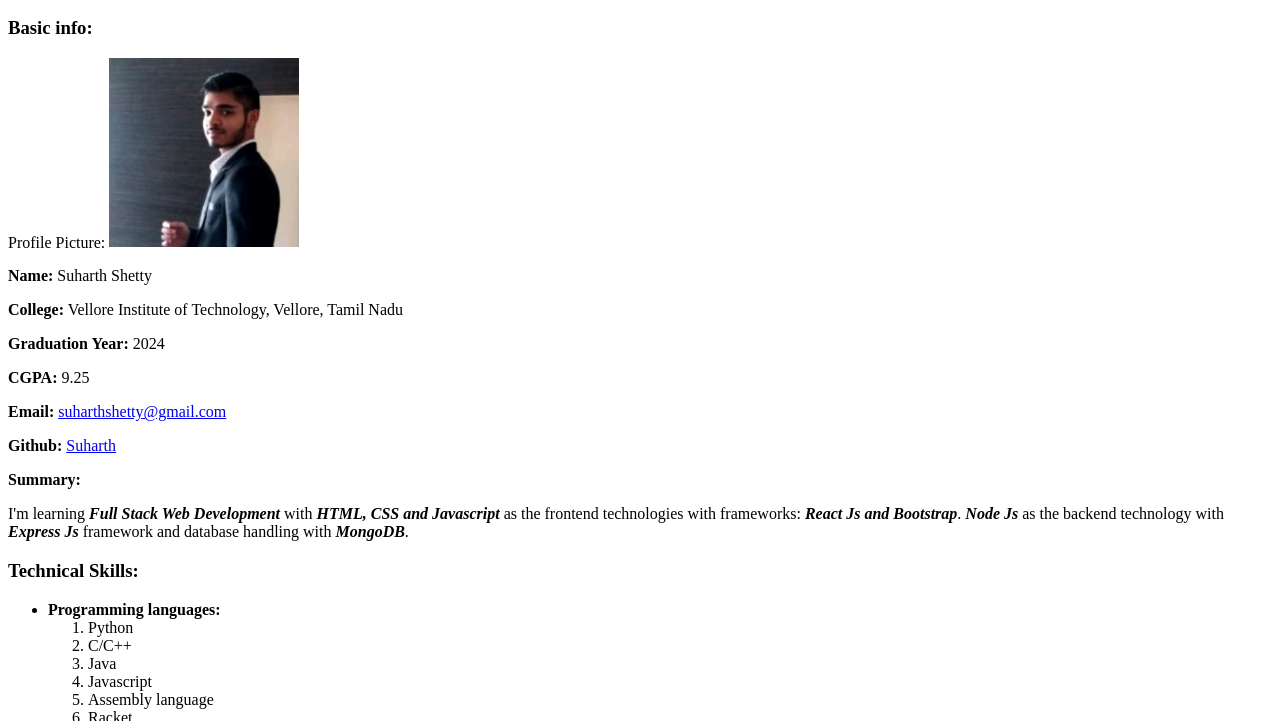
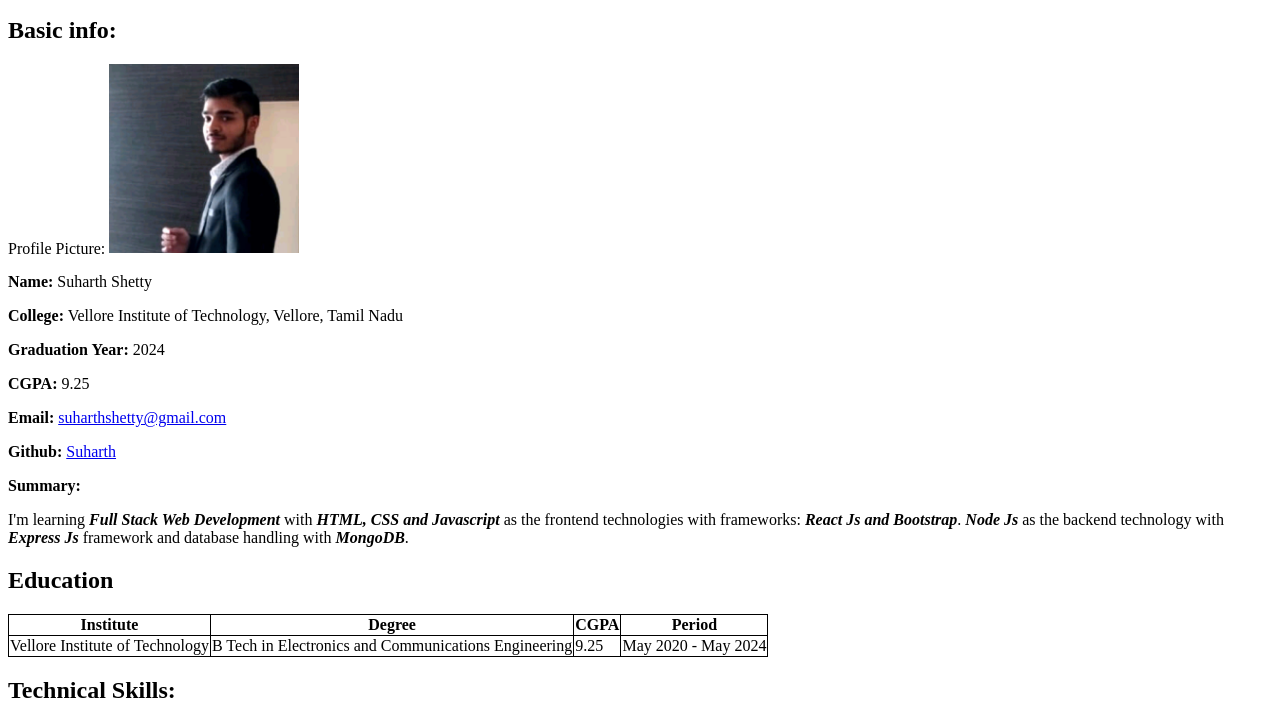
Before and after one commit to Suharth/portfolio, a plain HTML site: page index.html in a window 1280 px wide. Shown: the part 50-771 px from the top of the page. Drawn offline with Linux system fonts and the light colour scheme.

Commit message:
Added an education section using table and HTML semantic tags to existing content

```diff
--- a/index.html
+++ b/index.html
@@ -8,8 +8,9 @@
     <link rel="stylesheet" href="style.css">
 </head>
 <body>
-    <h2>Portfolio:</h2>
-    <h3>Basic info:</h3>
+    <nav><h1>Portfolio:</h2></nav>
+    <section>
+    <h2>Basic info:</h3>
     <p>Profile Picture: <img src="img/profile.jpeg" ></p>
     <p><strong>Name:</strong> Suharth Shetty</p>
     <p><strong>College:</strong> Vellore Institute of Technology, Vellore, Tamil Nadu</p>
@@ -19,7 +20,16 @@
     <p><strong>Github:</strong> <a href="https://github.com/Suharth">Suharth</a></p>
     <p><strong>Summary:</strong></p>
     <p>I'm learning <em><strong>Full Stack Web Development</strong></em> with <em><strong>HTML, CSS and Javascript</strong></em> as the frontend technologies with frameworks: <em><strong>React Js and Bootstrap</strong></em>. <em><strong>Node Js</strong></em> as the backend technology with <em><strong>Express Js</strong></em> framework and database handling with <em><strong>MongoDB</strong></em>.</p>
-    <h3>Technical Skills:</h3>
+    </section>
+    <section>
+        <h2>Education</h2>
+        <table>
+            <tr><th scope="col">Institute</th><th scope="col">Degree</th><th scope="col">CGPA</th><th scope="col">Period</th></tr>
+            <tr><td>Vellore Institute of Technology</td><td>B Tech in Electronics and Communications Engineering</td><td>9.25</td><td>May 2020 - May 2024</td></tr>
+        </table>
+    </section>
+    <section>
+    <h2>Technical Skills:</h3>
     <ul>
         <li><strong>Programming languages:</strong><ol>
             <li>Python</li>
@@ -41,5 +51,6 @@
             <li>Jupyter Notebook</li>
         </ol></li>
     </ul>
+    </section>
 </body>
 </html>
--- a/style.css
+++ b/style.css
@@ -2,3 +2,8 @@ img{
     height: 15%;
     width: 15%;
 }
+
+table, th, td {
+    border: 1px solid black;
+    border-collapse: collapse;
+  }
```
